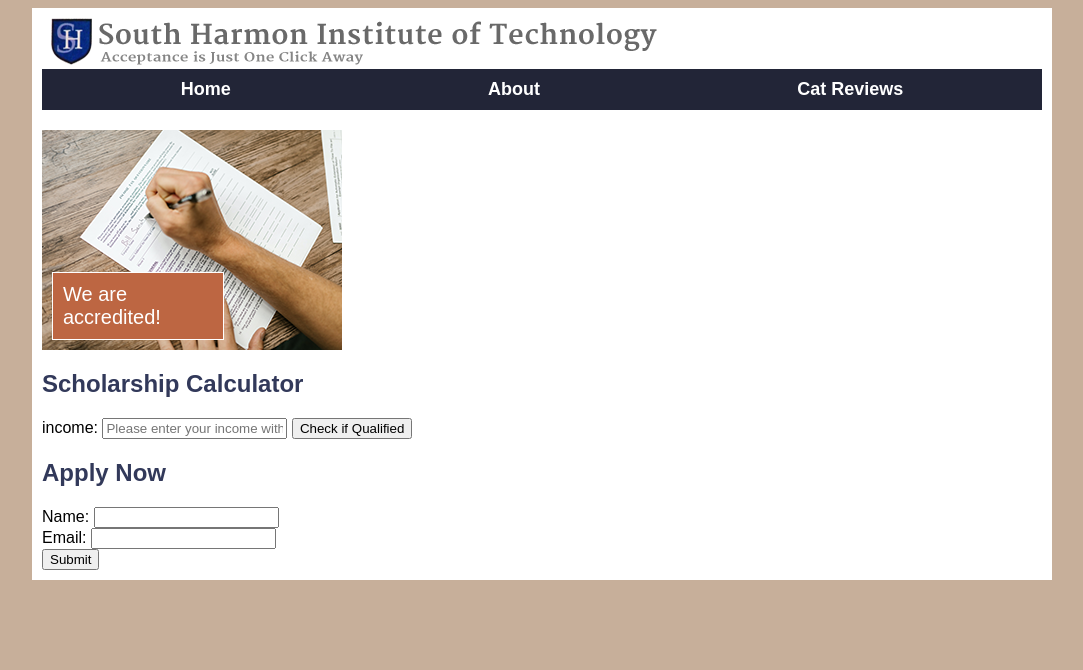
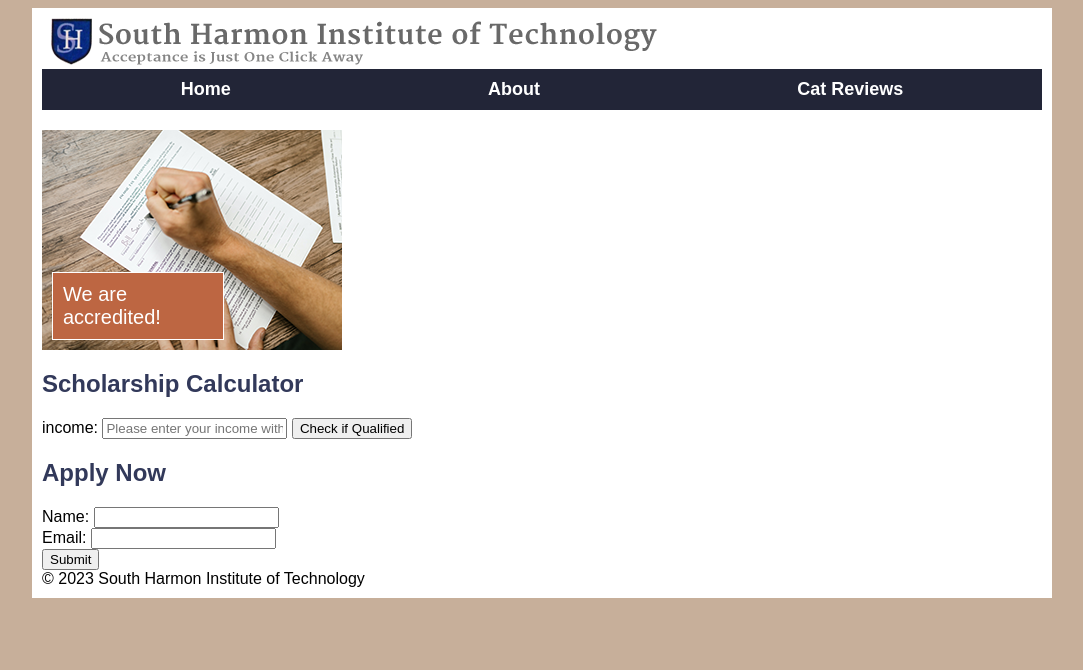
Before and after one commit to esteakshapin/ISTE-240, a PHP site: page /practical/index.php in a window 1280 px wide. Shown: the top 670 px of the page, without its empty margins (98-1181 px from the left). Run offline with PHP 8.4, Linux system fonts and the light colour scheme; data that the repository does not hold is empty.

Commit message:
added footer

```diff
--- a/practical/assets/inc/footer.php
+++ b/practical/assets/inc/footer.php
@@ -0,0 +1 @@
+<?php echo "&copy; " . date("Y") . " South Harmon Institute of Technology" ?>
--- a/practical/index.php
+++ b/practical/index.php
@@ -76,7 +76,7 @@
             }
         ?>
     </div>
-
+    <?php include "./assets/inc/footer.php"?>
  </div>
 </body>
 </html>
```
